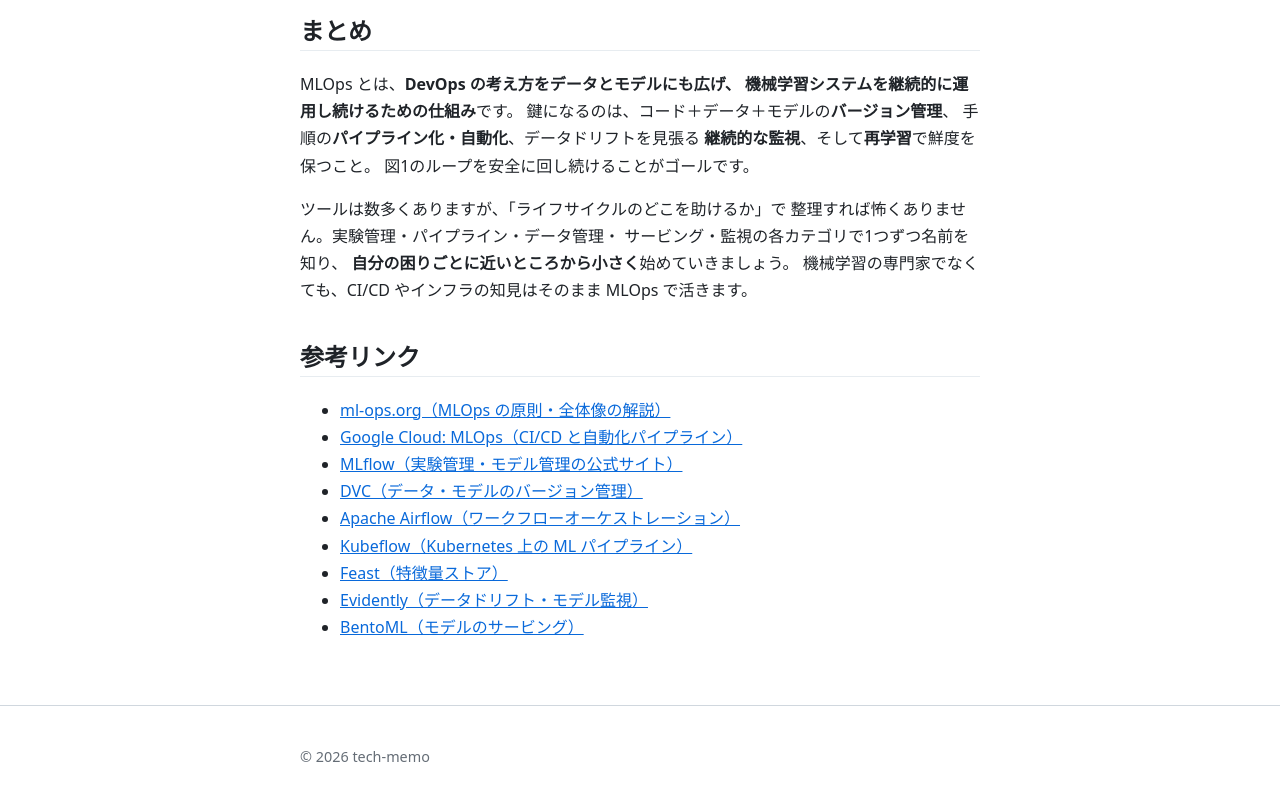
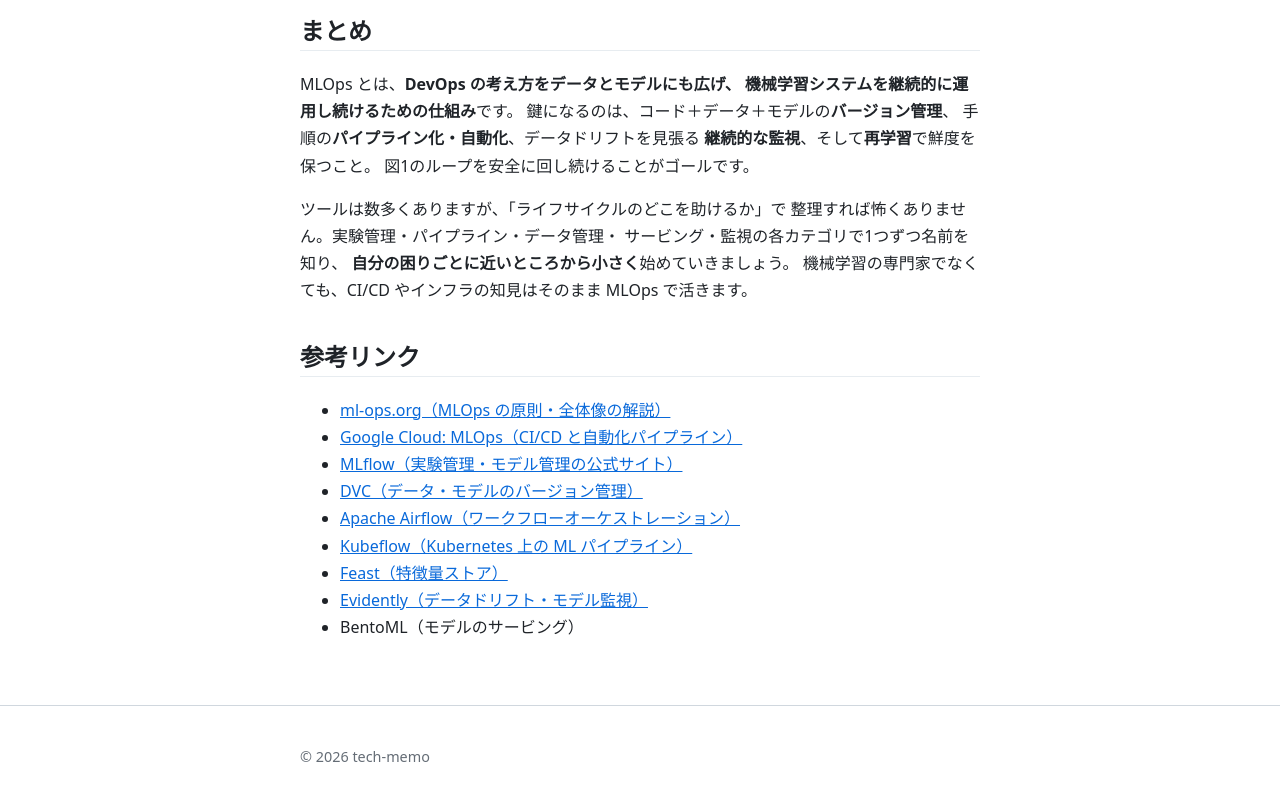
Before and after one commit to shiro-888/tech-memo, a plain HTML site: page notes/2026-07-07-mlops-basics/index.html in a window 1280 px wide. Shown: the part 5405-6205 px from the top of the page. Drawn offline with Linux system fonts and the light colour scheme.

Commit message:
fix: mlops-basics の接続できない外部リンクをテキストに置き換え
lychee が https://www.bentoml.com/ に接続できず guardrails が失敗していた。
到達を確認できない URL は載せない方針のため、リンクを外してテキストにする。

Co-Authored-By: Claude Sonnet 5.5 <noreply@anthropic.com>
Claude-Session: https://claude.ai/code/session_01NbsHxyA8zXdsjtmB5W7c3F

```diff
--- a/notes/2026-07-07-mlops-basics/index.html
+++ b/notes/2026-07-07-mlops-basics/index.html
@@ -332,7 +332,7 @@ log_metrics(request, prediction)       # 監視のため入力と結果を記録
         <li><a href="https://www.kubeflow.org/">Kubeflow（Kubernetes 上の ML パイプライン）</a></li>
         <li><a href="https://feast.dev/">Feast（特徴量ストア）</a></li>
         <li><a href="https://www.evidentlyai.com/">Evidently（データドリフト・モデル監視）</a></li>
-        <li><a href="https://www.bentoml.com/">BentoML（モデルのサービング）</a></li>
+        <li>BentoML（モデルのサービング）</li>
       </ul>
     </article>
   </main>
```
